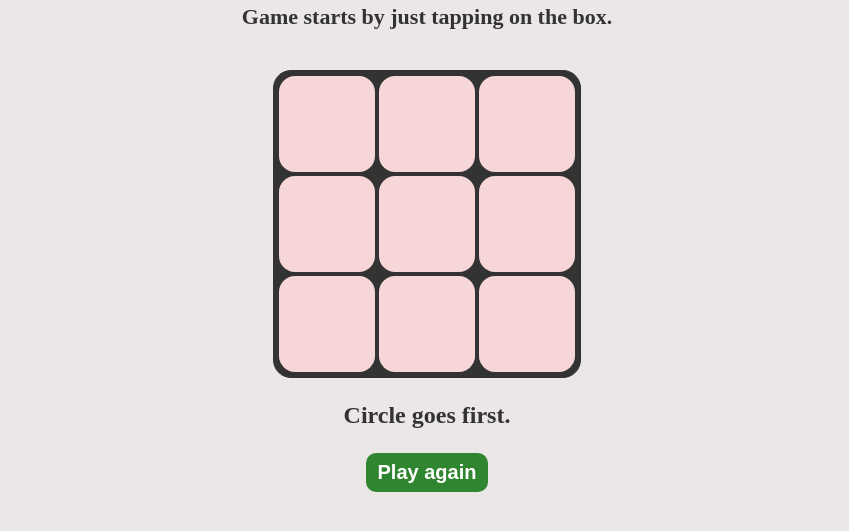
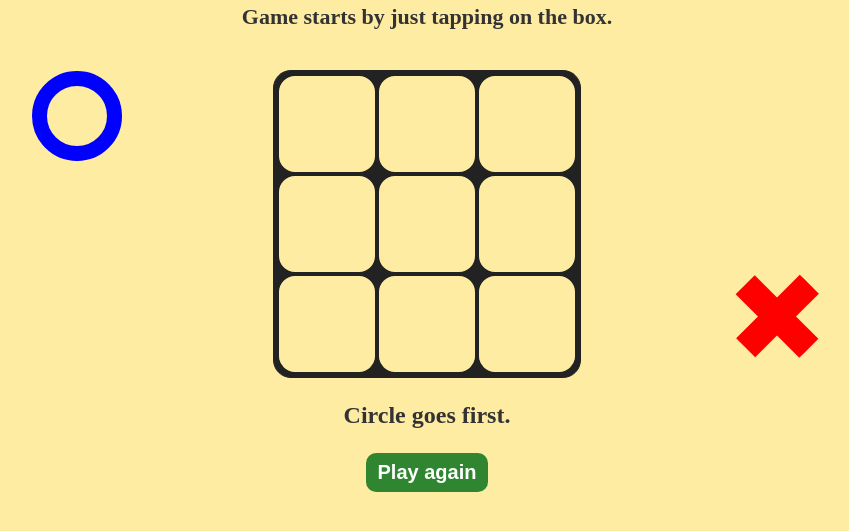
Before and after one commit to vickneee/tic-tac-toe, a plain HTML site: page index.html in a window 1280 px wide. Shown: the part 149-680 px from the top of the page, without its empty margins (213-1062 px from the left). Drawn offline with Linux system fonts and the light colour scheme.

Commit message:
Circle and Cross added

```diff
--- a/index.html
+++ b/index.html
@@ -11,10 +11,11 @@
     <h1>Tic-Tac-Toe</h1>
     <p class="instructions">Game starts by just tapping on the box.<br>
     </p><br>
-
     <div id="gameboard"></div>
-    <p id="info">Circle goes first.</p>
+    <p id="info"></p>
     <button id="resetButton">Play again</button>
+    <div class="circle-1"></div>
+    <div class="cross-1"></div>
 </div>
 <script src="app.js"></script>
 </body>
--- a/style.css
+++ b/style.css
@@ -7,7 +7,7 @@ body {
     justify-content: center;
     height: 100vh;
     color: #333;
-    background-color: #ece7e7;
+    background-color: #ffeca3;
 }
 
 h1 {
@@ -22,6 +22,7 @@ h1 {
     align-items: center;
     justify-content: center;
     height: 100vh;
+    position: relative;
 }
 
 .instructions {
@@ -55,8 +56,8 @@ button:active {
 #gameboard {
     width: 300px;
     height: 300px;
-    background-color: #333;
-    border: 1px solid #333;
+    background-color: #222;
+    border: 1px solid #222;
     display: flex;
     flex-wrap: wrap;
     border-radius: 18px;
@@ -66,8 +67,8 @@ button:active {
 .square {
     width: 100px;
     height: 100px;
-    background-color: #f6d6d6;
-    border: solid 2px #333;
+    background-color: #ffeca3;
+    border: solid 2px #222;
     display: flex;
     justify-content: center;
     align-items: center;
@@ -81,8 +82,19 @@ button:active {
     border-radius: 50%;
     border: 15px solid blue;
     box-sizing: border-box;
-    background-color: #f6d6d6;
+    background-color: #ffeca3;
     padding: 30px;
+}
+
+.circle-1 {
+    height: 90px;
+    width: 90px;
+    border-radius: 50%;
+    border: 15px solid blue;
+    box-sizing: border-box;
+    padding: 30px;
+    position: absolute;
+    translate: -350px -100px;
 }
 
 .cross {
@@ -91,22 +103,33 @@ button:active {
     position: relative;
 }
 
+.cross-1 {
+    height: 90px;
+    width: 90px;
+    position: absolute;
+    translate: 350px 100px;
+}
+
 .cross:before,
-.cross:after {
+.cross-1:before,
+.cross:after,
+.cross-1:after {
     content: "";
     position: absolute;
     background-color: red;
     transform: rotate(45deg);
 }
 
-.cross:before {
+.cross:before,
+.cross-1:before {
     left: 50%;
     width: 30%;
     margin-left: -15%;
     height: 100%;
 }
 
-.cross:after {
+.cross:after,
+.cross-1:after {
     top: 50%;
     height: 30%;
     margin-top: -15%;
```
